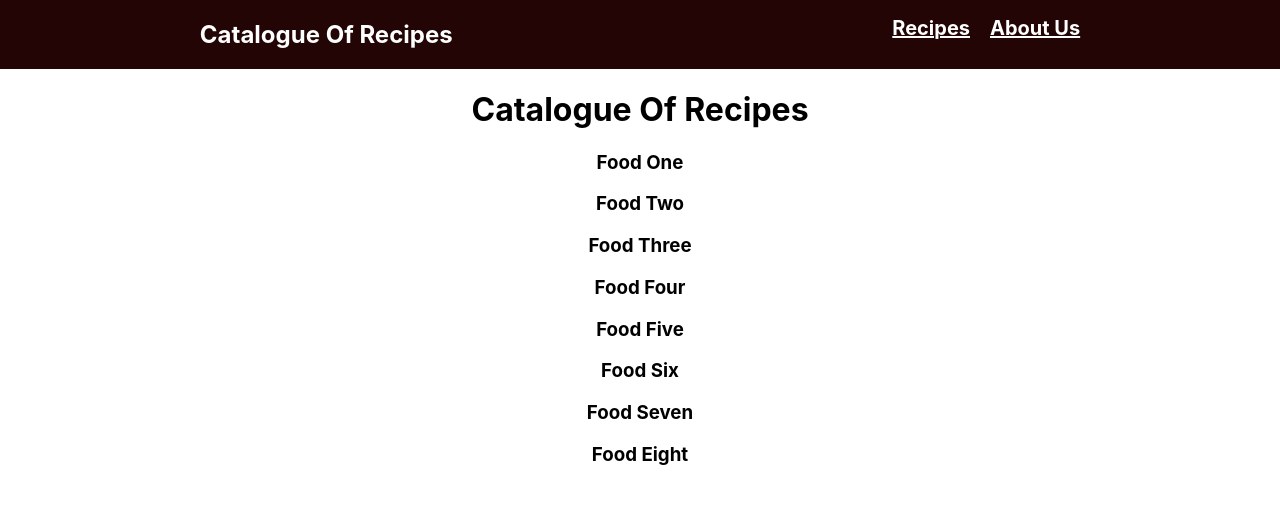
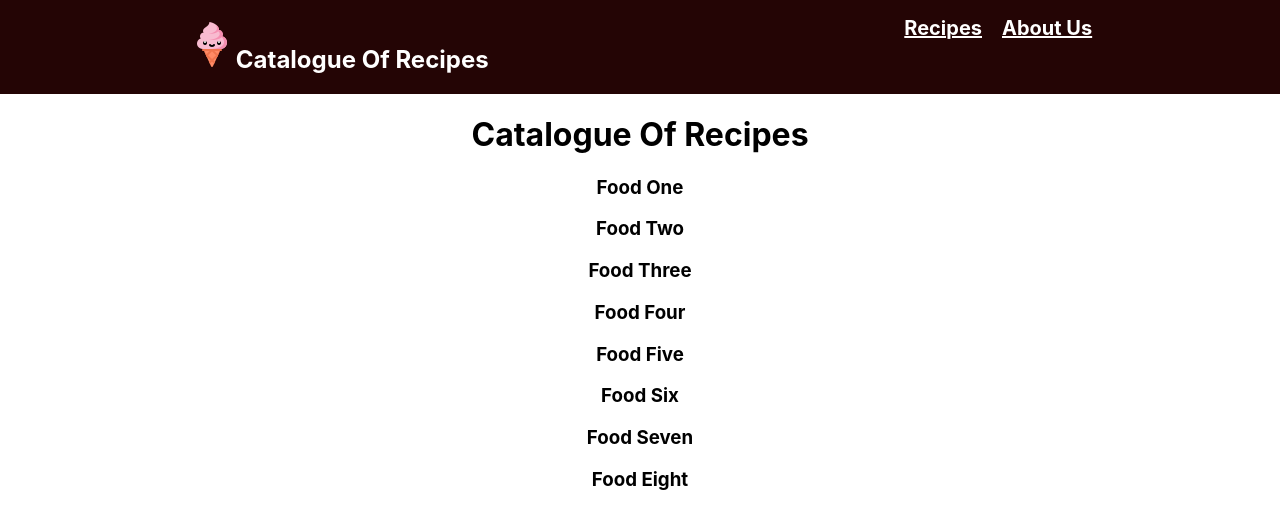
Before and after one commit to jamezjaz/Recipes, a React (Create React App) app: page / in a window 1280 px wide. Shown: the top 528 px of the page. Built offline with nearby package versions, Linux system fonts and the light colour scheme.

Commit message:
docs: Adds logo to navbar

```diff
--- a/src/components/Nav.js
+++ b/src/components/Nav.js
@@ -1,10 +1,17 @@
 import React from 'react';
 import { Link } from 'react-router-dom';
 import NavStyles from '../styles/Nav.module.css';
+import logo from '../assets/logo.png';
 
 const Nav = () => (
   <nav className={NavStyles.nav}>
-    <h2 className="my-logo" style={{ color: 'white' }}>Catalogue Of Recipes</h2>
+    <h2
+      className="my-logo"
+      style={{ color: 'white' }}
+    >
+      <img src={logo} alt={logo} />
+      Catalogue Of Recipes
+    </h2>
     <ul className={NavStyles.navLinks}>
       <Link
         style={{
```
Also changed, not shown: src/assets/logo.png (added).
